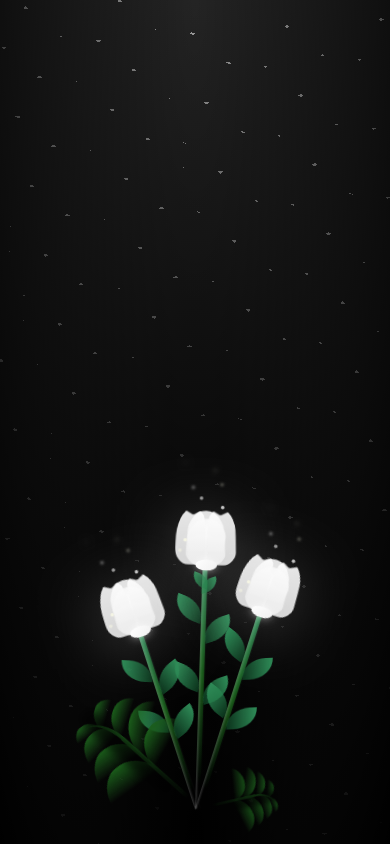
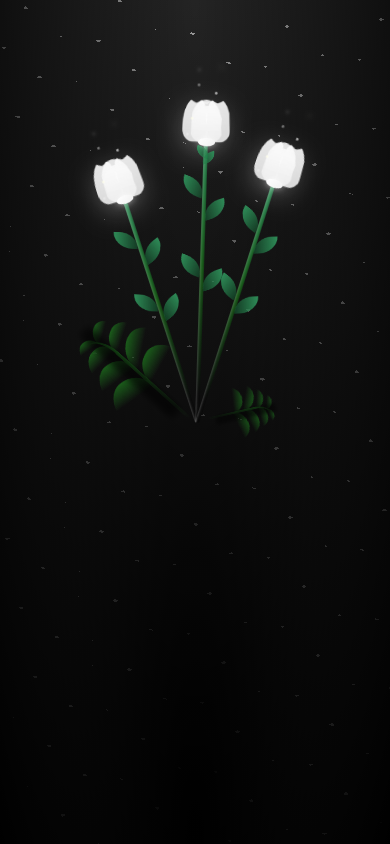
Before and after one commit to HUYCH0U/bonggon2010vuive, a plain HTML site: page index.html in a window 390 px wide. Drawn offline with Linux system fonts and the light colour scheme.

Commit message:
Refactor CSS for responsiveness and performance
Refactor CSS styles for improved structure and responsiveness. Added media queries for mobile optimization and adjusted animations for better performance.

```diff
--- a/index.css
+++ b/index.css
@@ -65,6 +65,7 @@ body {
 .flowers {
   position: relative;
   transform: scale(0.9);
+  will-change: transform; /* Tối ưu GPU cho animation mượt trên mobile */
 }
 
 .flower {
@@ -603,3 +604,101 @@ body {
 @keyframes grow-ans {
   0% { transform: scale(0); opacity: 0; }
 }
+
+/* Responsive cho mobile - giữ chiều cao hoa gần gốc, điều chỉnh để đều và cao hơn */
+@media (max-width: 768px) and (orientation: portrait) {  /* Portrait tablet/mobile */
+  body {
+    align-items: center;  /* Căn giữa theo chiều dọc để hoa cao hơn */
+    perspective: 600px;
+    min-height: 100vh;
+  }
+
+  .flowers {
+    transform: scale(0.8);  /* Scale nhẹ hơn để giữ chiều cao gần gốc */
+    bottom: 0;  /* Đặt hoa căn giữa viewport */
+  }
+
+  .flower {
+    bottom: 0;  /* Bắt đầu từ giữa viewport thay vì đáy */
+  }
+
+  .flower__line {
+    height: calc(60vmin + 10vh);  /* Tăng chiều cao bằng vh để cao hơn trên mobile dọc */
+  }
+
+  .flower--1 .flower__line {
+    height: calc(70vmin + 15vh);
+  }
+
+  .flower--2 .flower__line {
+    height: calc(60vmin + 10vh);
+  }
+
+  .flower--3 .flower__line {
+    height: calc(55vmin + 10vh);
+  }
+
+  /* Giảm blur nhẹ */
+  .night {
+    filter: blur(0.05vmin);
+  }
+
+  .flower__leafs::after {
+    filter: blur(6vmin);
+  }
+
+  /* Giữ animation mượt */
+  .flower__light {
+    animation-duration: 3.5s;
+  }
+
+  .flower__grass {
+    bottom: 0;
+  }
+
+  .flower__grass--bottom {
+    height: calc(25vmin + 5vh);
+  }
+}
+
+@media (max-width: 480px) and (orientation: portrait) {  /* Mobile nhỏ portrait */
+  .flowers {
+    transform: scale(0.7);  /* Scale vừa phải, giữ cao */
+  }
+
+  .flower__line {
+    height: calc(50vmin + 20vh);  /* Ưu tiên vh để hoa cao đầy màn hình */
+  }
+
+  .flower--1 .flower__line {
+    height: calc(60vmin + 20vh);
+  }
+
+  .flower--2 .flower__line {
+    height: calc(50vmin + 20vh);
+  }
+
+  .flower--3 .flower__line {
+    height: calc(45vmin + 20vh);
+  }
+
+  /* Ẩn bớt light nếu cần, nhưng giữ để animation đều */
+  .flower__light--8 {
+    display: none;
+  }
+}
+
+/* Landscape mode - giữ gần desktop */
+@media (orientation: landscape) and (max-height: 500px) {
+  body {
+    align-items: flex-end;
+  }
+
+  .flowers {
+    transform: scale(0.85);
+  }
+
+  .flower {
+    bottom: 5vmin;
+  }
+}
```
